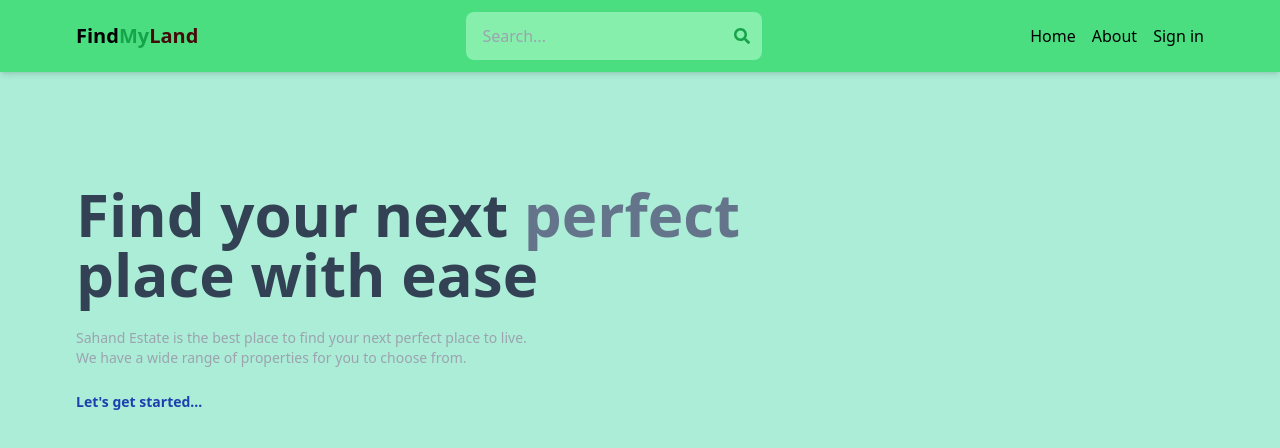
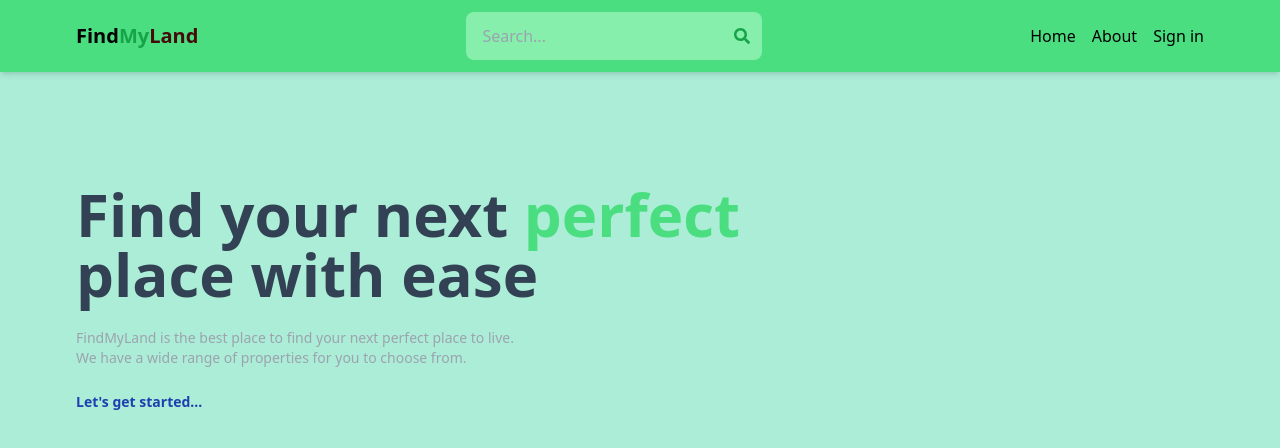
Before and after one commit to abhaypratapsinghpundir/FindMyLand, a React (Vite) app in the folder client/: page / in a window 1280 px wide. Shown: the top 448 px of the page. Built offline with nearby package versions, Linux system fonts and the light colour scheme; no server answers.

Commit message:
Changin UI 1.0

```diff
--- a/client/src/pages/Home.jsx
+++ b/client/src/pages/Home.jsx
@@ -51,12 +51,12 @@ export default function Home() {
       {/* top */}
       <div className='flex flex-col gap-6 p-28 px-3 max-w-6xl mx-auto'>
         <h1 className='text-slate-700 font-bold text-3xl lg:text-6xl'>
-          Find your next <span className='text-slate-500'>perfect</span>
+          Find your next <span className='text-green-400'>perfect</span>
           <br />
           place with ease
         </h1>
         <div className='text-gray-400 text-xs sm:text-sm'>
-          Sahand Estate is the best place to find your next perfect place to
+          FindMyLand is the best place to find your next perfect place to
           live.
           <br />
           We have a wide range of properties for you to choose from.
```
